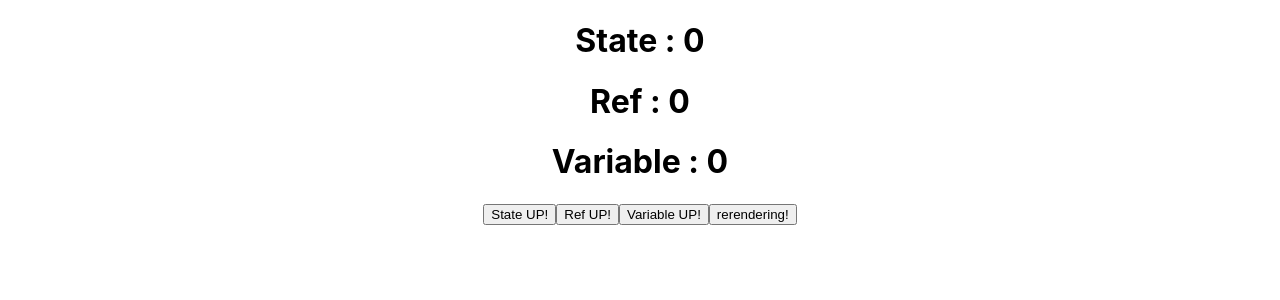
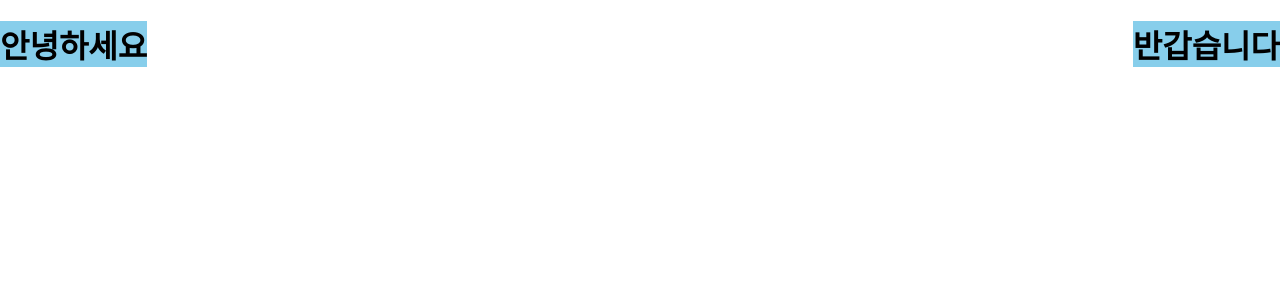
Before and after one commit to jeong-hyuk/react-app, a React (Create React App) app: page / in a window 1280 px wide. Shown: the top 300 px of the page. Built offline with nearby package versions, Linux system fonts and the light colour scheme.

Commit message:
React Fragment

```diff
--- a/src/App.css
+++ b/src/App.css
@@ -1,7 +1,15 @@
 .App {
-  text-align: center;
+  display: flex;
+  justify-content: space-between;
+  /* text-align: center; */
+}
+.App h1 {
+  background-color: skyblue;
 }
 
+.App span {
+  background-color: orange;
+}
 .App-logo {
   height: 40vmin;
   pointer-events: none;
--- a/src/App.js
+++ b/src/App.js
@@ -20,6 +20,7 @@ import RefDomControl from './components/RefDomControl';
 import Example5 from './components/Example5';
 import Example6 from './components/Example6';
 import Comparing from './components/Comparing';
+import ReactFragment from './components/ReactFragment';
 
 function App() {
   const str = 'go naver';
@@ -38,7 +39,9 @@ function App() {
       {/* <ClassProps name="뽀로로" age="5" nickName="병신" /> */}
       {/* <CustomList arr={nameArr} /> */}
       {/* <CustomObj obj={pororoObj} /> */}
-      <Comparing />
+      {/* <h1>안녕하세요</h1>
+      <span>반갑습니다</span> */}
+      <ReactFragment />
     </div>
   );
 }
--- /dev/null
+++ b/src/components/ReactFragment.jsx
@@ -0,0 +1,10 @@
+import React from 'react';
+
+export default function ReactFragment() {
+  return (
+    <>
+      <h1>안녕하세요</h1>
+      <h1>반갑습니다</h1>
+    </>
+  );
+}
```
